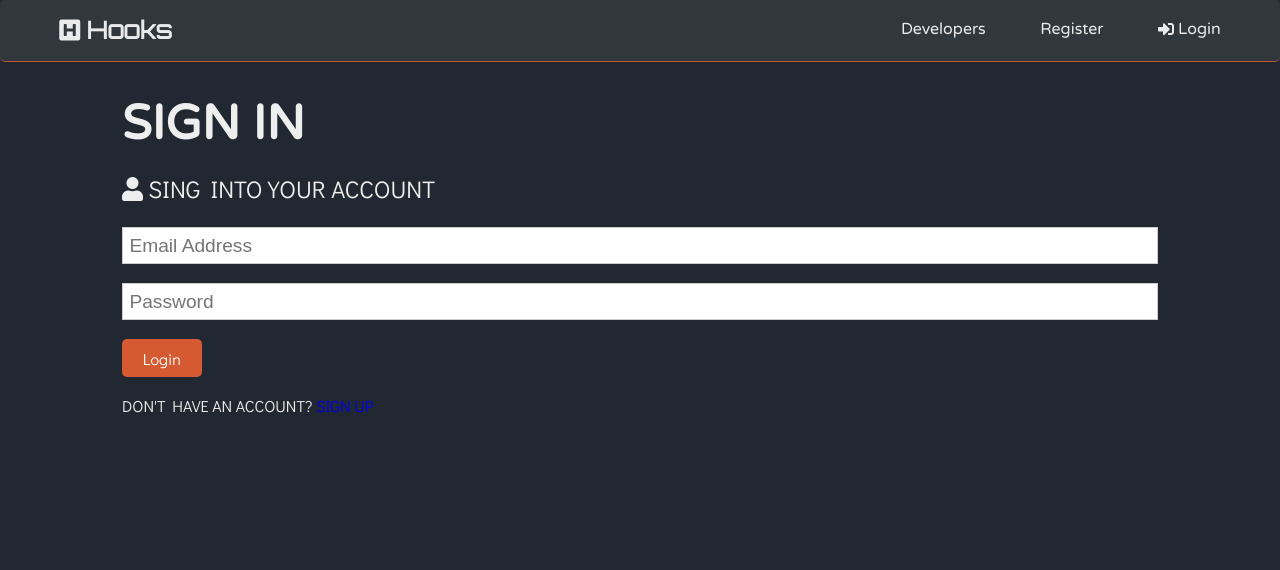
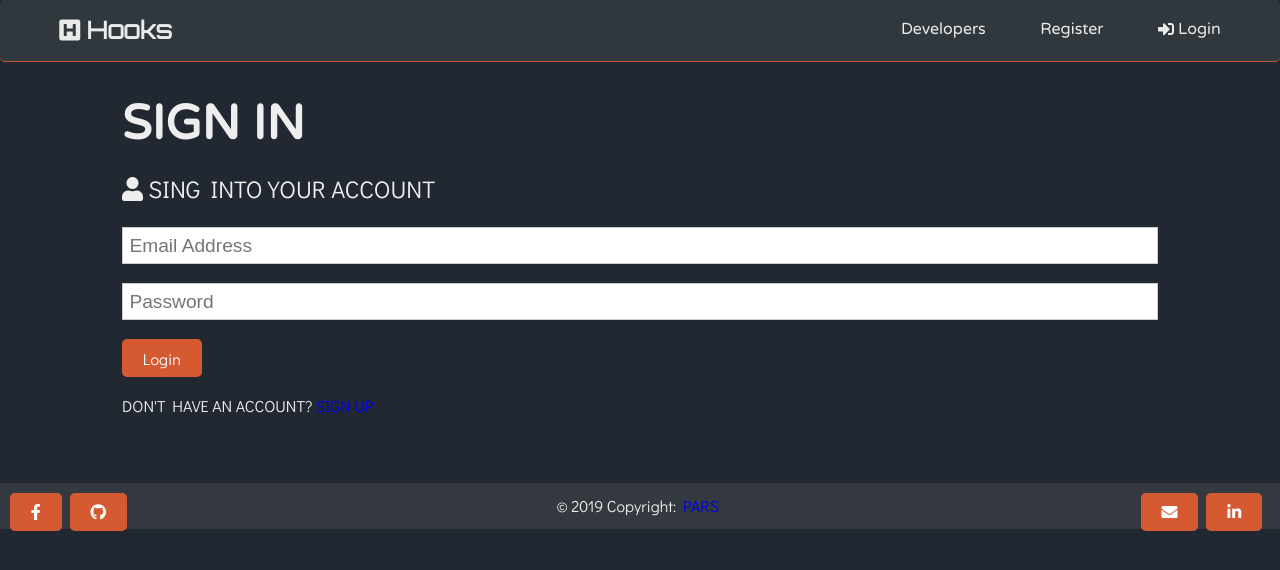
Before and after one commit to jaihieong/project3, a React (Create React App) app in the folder client/: page /login in a window 1280 px wide. Shown: the top 570 px of the page. Built offline with nearby package versions, Linux system fonts and the light colour scheme; no server answers.

Commit message:
footer added

```diff
--- a/client/src/App.css
+++ b/client/src/App.css
@@ -613,3 +613,25 @@ button {
     padding: 0.3rem 0.4rem;
   }
 }
+
+
+.font-small{
+
+  background-color:  #33393e;
+  padding: 10px;
+
+}
+
+.mb-5{
+float: left;
+
+}
+.mb-6{
+  float: right;
+  color: white;
+}
+
+.footer .href{
+background-color: white;
+
+}
--- a/client/src/App.js
+++ b/client/src/App.js
@@ -1,6 +1,7 @@
 import React, { Fragment, useEffect } from "react";
 import { BrowserRouter as Router, Route, Switch } from "react-router-dom";
 import Navbar from "./components/layout/Navbar";
+import FooterPage from "./components/layout/Footer";
 import Landing from "./components/layout/Landing";
 import Login from "./components/auth/Login";
 import Register from "./components/auth/Register";
@@ -40,6 +41,7 @@ const App = () => {
       <Router>
         <Fragment>
           <Navbar />
+
           <Route exact path="/" component={Landing} />
           <section className="container">
             <Alert />
@@ -77,6 +79,7 @@ const App = () => {
           </section>
         </Fragment>
       </Router>
+      <FooterPage/>
     </Provider>
   );
 };
--- /dev/null
+++ b/client/src/components/layout/Footer.js
@@ -0,0 +1,46 @@
+import React from "react";
+import { MDBCol, MDBContainer, MDBRow, MDBFooter, MDBBtn, MDBIcon} from "mdbreact";
+
+const FooterPage = () => {
+  return (
+    <MDBFooter color="cyan" className="font-small darken-3 pt-0">
+
+
+      <div className="footer-copyright text-center py-5">
+
+
+                <div className="mb-5 flex-left col-4 ">
+                <MDBBtn size="lg" tag="a" floating social="fb" color="primary">
+                <MDBIcon fab icon="facebook-f" /> </MDBBtn>
+                </div>
+
+                <div className="mb-5 flex-left col-4 ">
+                <MDBBtn size="lg" tag="a" floating social="git" color="primary">
+                <MDBIcon fab icon="github" />
+                </MDBBtn>
+                </div>
+
+
+                <div className="mb-6 flex-left col-4 ">
+                <MDBBtn size="lg" tag="a" floating social="li" color="primary">
+                <MDBIcon fab icon="linkedin-in" />
+                </MDBBtn>
+                </div>
+
+                <div className="mb-6 flex-left col-4 ">
+                <MDBBtn size="lg" tag="a" floating social="email" color="primary">
+                <MDBIcon icon="envelope" />
+                <a href="#!" className="email-ic mr-5"></a>
+                </MDBBtn>
+
+                </div>
+
+          &copy; {new Date().getFullYear()} Copyright:{" "}
+          <a href="https://github.com/jaihieong/project3">PARS</a>
+
+      </div>
+    </MDBFooter>
+  );
+}
+
+export default FooterPage;
--- a/package.json
+++ b/package.json
@@ -14,13 +14,16 @@
   "dependencies": {
     "axios": "^0.18.0",
     "bcryptjs": "^2.4.3",
+    "bootstrap": "^4.3.1",
     "config": "^3.1.0",
     "express": "^4.16.4",
     "express-validator": "^5.3.1",
     "gravatar": "^1.8.0",
     "jsonwebtoken": "^8.5.1",
+    "mdbreact": "^4.15.0",
     "moment": "^2.24.0",
     "mongoose": "^5.5.8",
+    "react-bootstrap": "^1.0.0-beta.8",
     "react-moment": "^0.9.2",
     "react-redux": "^7.0.3",
     "react-router-dom": "^5.0.0",
```
Also changed, not shown: 1 other file (tests, documents, lock files or other folders).
